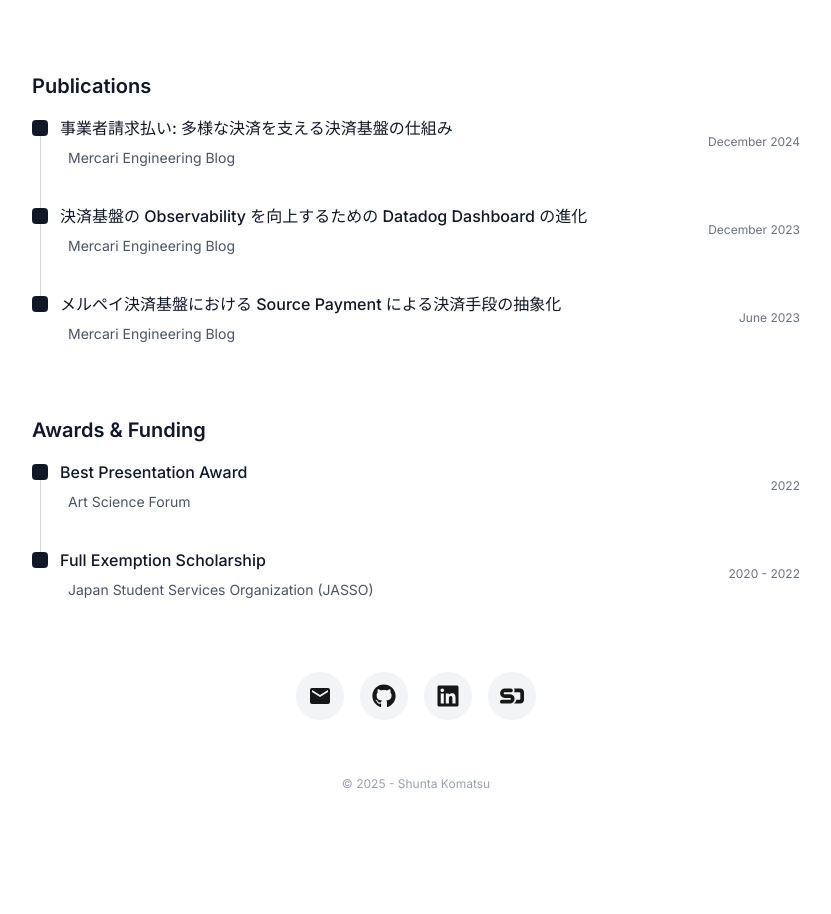
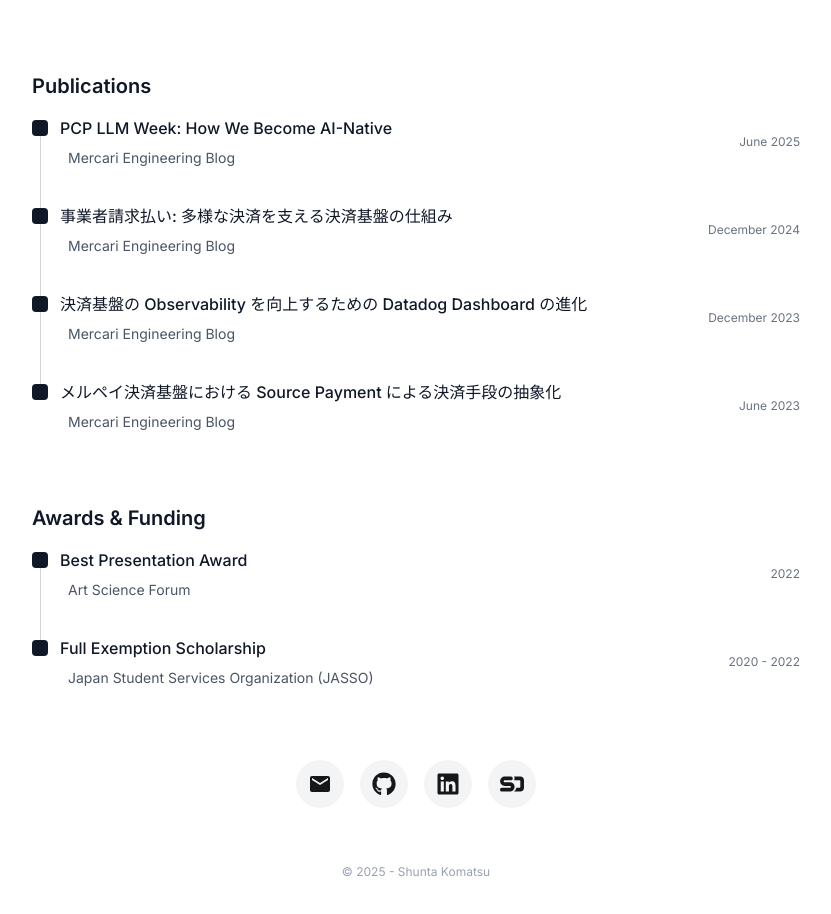
Before and after one commit to 5n7/whoami, a Next.js app: page / in a window 1280 px wide. Shown: the part 2365-3279 px from the top of the page, without its empty margins (224-1055 px from the left). Before the commit the page ends 3221 px from the top, so only its background shows below. Built offline with nearby package versions, Linux system fonts and the light colour scheme.

Commit message:
chore: add publication

```diff
--- a/src/data/profile.ts
+++ b/src/data/profile.ts
@@ -147,6 +147,12 @@ export const profileData: ProfileData = {
   },
   publications: [
     {
+      title: "PCP LLM Week: How We Become AI-Native",
+      publisher: "Mercari Engineering Blog",
+      date: "June 2025",
+      link: "https://engineering.mercari.com/blog/entry/20250604-pcp-llm-week/",
+    },
+    {
       title: "事業者請求払い: 多様な決済を支える決済基盤の仕組み",
       publisher: "Mercari Engineering Blog",
       date: "December 2024",
```
